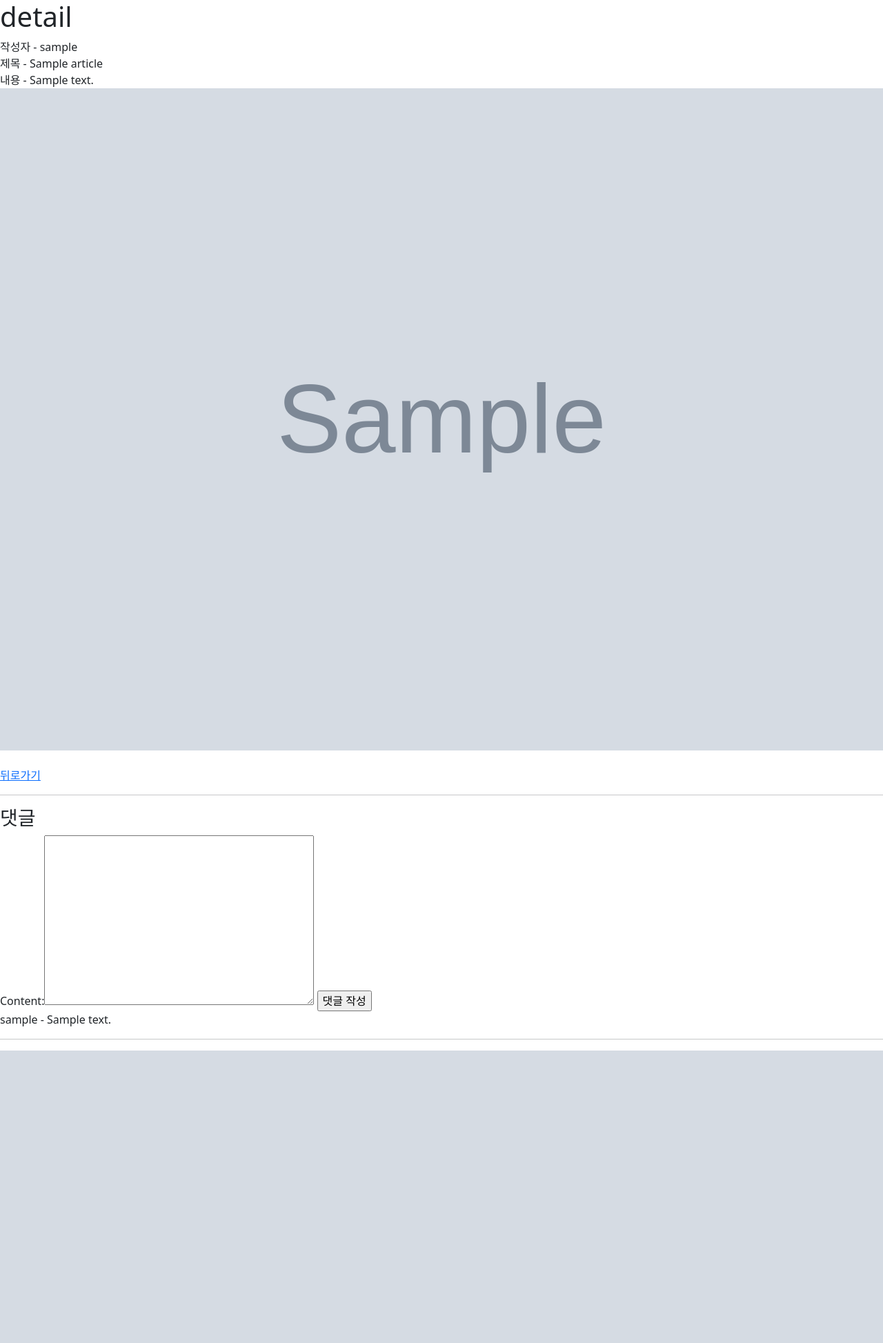
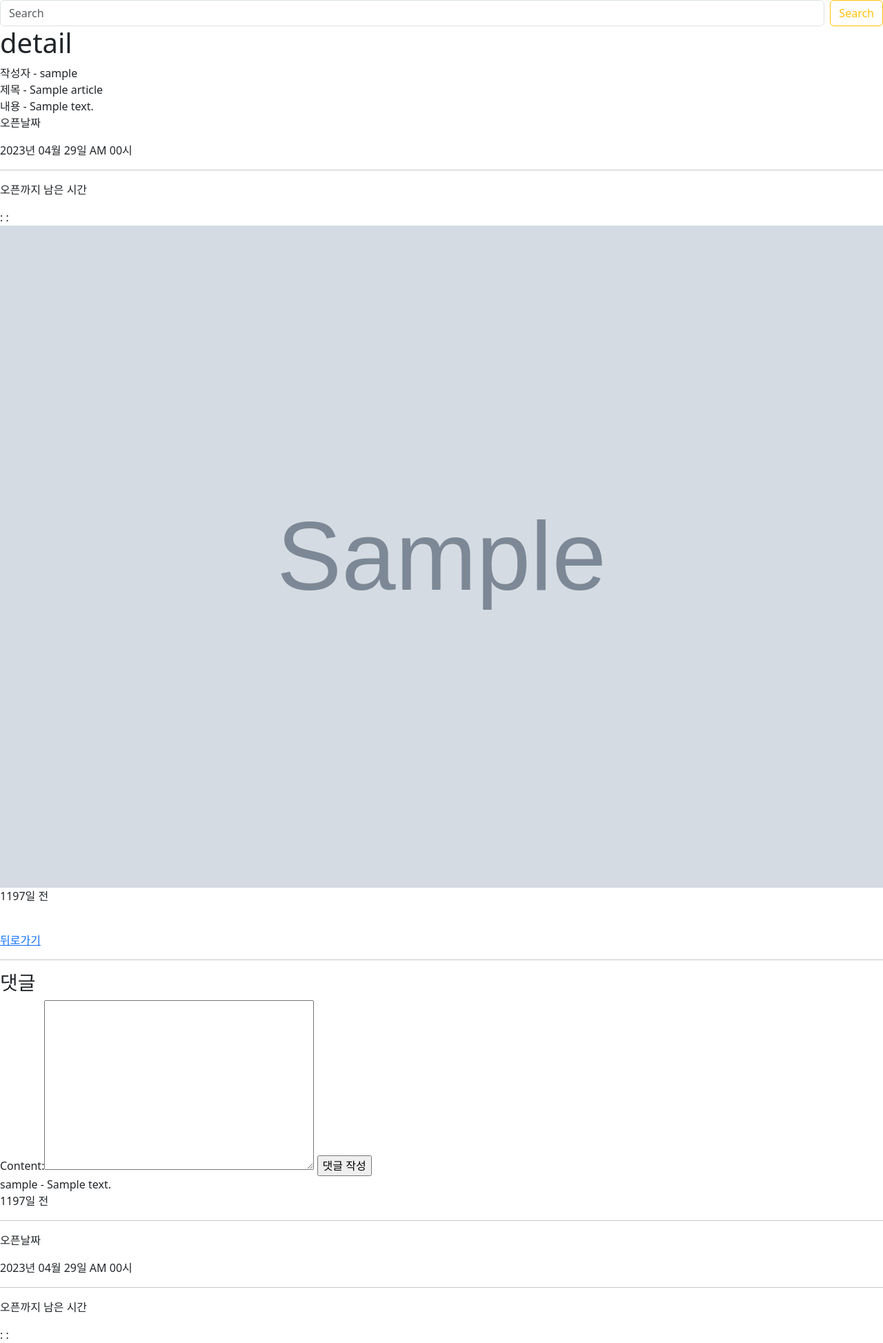
Before and after one commit to rabBit64/Todays-taste, a Django app: page /articles/1/ in a window 1280 px wide. Shown: the whole page at 69% size. Before the commit the page ends 1523 px from the top, so only its background shows below. Run offline with Django 3.2, Linux system fonts and the light colour scheme; tables that the repository leaves empty hold one stand-in row (values such as "Sample post"); grey boxes marked "Sample" are stand-in pictures.

Commit message:
index/timer

```diff
--- a/TodaysTaste/settings.py
+++ b/TodaysTaste/settings.py
@@ -106,7 +106,7 @@ AUTH_PASSWORD_VALIDATORS = [
 # Internationalization
 # https://docs.djangoproject.com/en/3.2/topics/i18n/
 
-LANGUAGE_CODE = 'ko-lr'
+LANGUAGE_CODE = 'ko-kr'
 
 TIME_ZONE = 'Asia/Seoul'
 
--- a/articles/forms.py
+++ b/articles/forms.py
@@ -5,7 +5,7 @@ from .models import Article,Comment
 class ArticleForm(forms.ModelForm):
     class Meta:
         model = Article
-        fields = ('title','content','image')
+        fields = ('title','content','image',)
 
     # title = forms.CharField(
     #     label='제목',
--- a/articles/models.py
+++ b/articles/models.py
@@ -2,6 +2,8 @@ from django.db import models
 from django.conf import settings
 from imagekit.models import ProcessedImageField
 from imagekit.processors import ResizeToFill
+from django.utils import timezone
+
 # Create your models here.
 
 
@@ -16,6 +18,25 @@ class Article(models.Model):
                                 processors=[ResizeToFill(260, 300)],
                                 format='JPEG',
                                 options={'quality': 90})
+    # deadline = models.DateTimeField(auto_now=True)
+    # 시간 설정
+    def time_since_created(self):
+        time_difference = timezone.now() - self.created_at
+        days = time_difference.days
+        hours, remainder = divmod(time_difference.seconds, 3600)
+        minutes = remainder // 60
+        if days >= 1:
+            return '{}일 전'.format(days)
+        elif hours >= 1:
+            return '{}시간 전'.format(hours)
+        elif minutes >= 1:
+            return " {}분 전".format(minutes)
+        else:
+            return '방금 전'
+
+
+
+
 
 
 
@@ -24,3 +45,16 @@ class Comment(models.Model):
     review = models.ForeignKey(Article, on_delete=models.CASCADE)
     content = models.TextField()
     created_at = models.DateTimeField(auto_now_add=True)
+    def time_since_created(self):
+        time_difference = timezone.now() - self.created_at
+        days = time_difference.days
+        hours, remainder = divmod(time_difference.seconds, 3600)
+        minutes = remainder // 60
+        if days >= 1:
+            return '{}일'.format(days)
+        elif hours >= 1:
+            return '{}시간'.format(hours)
+        elif minutes >= 1:
+            return " {}분".format(minutes)
+        else:
+            return '방금 '
--- a/articles/templates/articles/detail.html
+++ b/articles/templates/articles/detail.html
@@ -1,18 +1,44 @@
 {% extends 'base.html' %}
 
 {% block content %}
+{% load static %}
 <h1>detail</h1>
 
+{% comment %} 게시글 내용 부분 {% endcomment %}
 <div>작성자 - {{ article.user }}</div>
 <div>제목 - {{ article.title }}</div>
 <div>내용 - {{ article.content }}</div>
+{% block timer %}
+<div class="sec7-text-box">
+  <p>오픈날짜</p>
+  <p class="runTimeCon">2023년 04월 29일 AM 00시</p>
+  <hr/>
+  <p class="time-title">오픈까지 남은 시간</p>
+  <div class="time">
+    <span id="d-day-hour"></span>
+    <span class="col">:</span>
+    <span id="d-day-min"></span>
+    <span class="col">:</span>
+    <span id="d-day-sec"></span>
+  </div>
+</div>
+{% endblock timer %}
+
 <div>
-  {% comment %} {% if article.image %} {% endcomment %}
+  {% if article.image %}
   <img src="{{ article.image.url }}" alt="image" style="width: 100%">
+  {% else %}
+  <img src="{% static 'No_img.webp' %}" alt="image" style="width: 100%">
+  {% endif %}
 </div>
+
+<p>{{ article.time_since_created }}</p>
 
 <br>
 
+
+
+{% comment %} 만약 현재 요청 유저와 글쓴이가 같다면 수정, 삭제 가능 {% endcomment %}
 {% if request.user == article.user %}
 <a href="{% url 'articles:update' article.pk %}" method='POST'>수정</a>
 <form action="{% url 'articles:delete' article.pk %}" method='POST'>
@@ -21,17 +47,11 @@
 </form>
 {% endif %}
 
-{% comment %} {% if post.image %}
-  <img src="{{ article.image.url }}" alt="image" style="width: 100%">
-{% else %}
-  <img style ='width:100%' src="{% static 'no-photo.png' %}" alt="no-img">
-{% endif %} {% endcomment %}
-
-
 <a href="{% url 'articles:index' %}">뒤로가기</a>
 
 <hr>
 
+{% comment %} 댓글 부분 {% endcomment %}
 <h3>댓글</h3>
 <div>
     <form action="{% url 'articles:create_comment' article.pk %}" method='POST'>
@@ -43,7 +63,8 @@
 
 <div>
     {% for comment in comments %}
-    {{ comment.user }} - {{ comment.content }}
+    <div>{{ comment.user }} - {{ comment.content }}</div>
+    <div>{{ comment.time_since_created }} 전</div>
     <hr>
     {% endfor %}
 </div>
--- a/articles/urls.py
+++ b/articles/urls.py
@@ -12,5 +12,6 @@ urlpatterns = [
     path('<int:article_pk>/create_comment/',views.create_comment,name='create_comment'),
     path('<int:article_pk>/comments/<int:comment_pk>/delete/', views.comment_delete, name='comment_delete'),
     path('<int:article_pk>/likes/', views.likes, name='likes'),
+    path('search/', views.search, name='search'),
 
 ]
--- a/articles/views.py
+++ b/articles/views.py
@@ -2,6 +2,8 @@ from django.shortcuts import render, redirect
 from .models import Article, Comment
 from .forms import ArticleForm , CommentForm
 from django.contrib.auth.decorators import login_required
+from django.db.models import Q
+
 # Create your views here.
 
 
@@ -114,6 +116,7 @@ def comment_delete(request, article_pk, comment_pk):
 
 
 
+@login_required
 def likes(request, article_pk):
     article = Article.objects.get(pk=article_pk)
 
@@ -122,3 +125,22 @@ def likes(request, article_pk):
     else:
         article.like_users.add(request.user)
     return redirect('articles:index')
+
+
+
+
+
+def search(request):
+    query = request.GET.get('q', '')
+    if query:
+        search = Article.objects.filter(
+            Q(title__icontains=query)|
+            Q(user__username__exact=query)
+        )
+    else:
+        search = Article.objects.all()[::-1]
+    context = {
+        'articles' : search
+    }
+    print()
+    return render(request, 'articles/index.html', context)
--- a/templates/base.html
+++ b/templates/base.html
@@ -12,10 +12,103 @@
 
 </head>
 <body>
+
+    {% comment %} 검색창 {% endcomment %}
+    <nav>
+        <form class="d-flex" action='{% url 'articles:search' %}' role="search">
+            <input class="form-control me-2" type="search" placeholder="Search" aria-label="Search" name='q'>
+            <button class="btn btn-outline-warning" type="submit">Search</button>
+          </form>
+    </nav>
+
+
     {% block content %}
+    {% endblock content %}
 
-    {% endblock content %}
+    {% block timer %}
+
+    {% endblock timer %}
+
+      <script src="https://ajax.googleapis.com/ajax/libs/jquery/3.6.0/jquery.min.js"></script>
+      {% comment %}
+      <script>
+        function remaindTime() {
+          var now = new Date(); //현재시간을 구한다.
+          var open = new Date(2023, 03, 29, 00, 00, 00);
+          var nt = now.getTime(); // 현재의 시간만 가져온다
+          var ot = open.getTime(); // 오픈시간만 가져온다
+          if (nt < ot) {
+            //현재시간이 오픈시간보다 이르면 오픈시간까지의 남은 시간을 구한다.
+            var sec = parseInt((ot - nt) / 1000);
+            var hour = parseInt(sec /3600);
+            sec = sec % 3600;
+            var min = parseInt(sec / 60);
+            sec = sec % 60;
+            if (hour < 10) {
+              hour = "0" + hour;
+            }
+            if (min < 10) {
+              min = "0" + min;
+            }
+            if (sec < 10) {
+              sec = "0" + sec;
+            }
+            $("#d-day-hour-" + id).html(hour);
+            $("#d-day-min-" + id).html(min);
+            $("#d-day-sec-" + id).html(sec);
+          } else{ //현재시간이 종료시간보다 크면
+            $("#d-day-hour-{{ pk }}").html('00');
+            $("#d-day-min-{{ pk }}").html('00');
+            $("#d-day-sec-{{ pk }}").html('00');
+          }
+        }
+        setInterval(remaindTime, 1000); //1초마다 검사를 해주면 실시간으로 시간을 알 수 있다. {% endcomment %}
+
+
+        <script>
+        CountDownTimer('01/01/2024', 'countdown'); // 2017년 1월 1일까지
+        CountDownTimer('01/01/2024 00:00 AM', 'newcountdown'); // 2018년 1월 1일까지, 시간을 표시하려면 01:00 AM과 같은 형식을 사용합니다.
+
+        function CountDownTimer(dt, id)
+        {
+        var end = new Date(dt);
+
+        var _second = 1000;
+        var _minute = _second * 60;
+        var _hour = _minute * 60;
+        var _day = _hour * 24;
+        var timer;
+
+        function showRemaining() {
+        var now = new Date();
+        var distance = end - now;
+        if (distance < 0) {
+
+        clearInterval(timer);
+        document.getElementById(id).innerHTML = 'EXPIRED!';
+
+        return;
+        }
+        var days = Math.floor(distance / _day);
+        var hours = Math.floor((distance % _day) / _hour);
+        var minutes = Math.floor((distance % _hour) / _minute);
+        var seconds = Math.floor((distance % _minute) / _second);
+
+        document.getElementById(id).innerHTML = days + '일 ';
+        document.getElementById(id).innerHTML += hours + '시간 ';
+        document.getElementById(id).innerHTML += minutes + '분 ';
+        document.getElementById(id).innerHTML += seconds + '초';
+        }
+
+        timer = setInterval(showRemaining, 1000);
+        }
+
+
+
+      </script>
+
 
     <script src="https://cdn.jsdelivr.net/npm/bootstrap@5.3.0-alpha3/dist/js/bootstrap.bundle.min.js" integrity="sha384-ENjdO4Dr2bkBIFxQpeoTz1HIcje39Wm4jDKdf19U8gI4ddQ3GYNS7NTKfAdVQSZe" crossorigin="anonymous"></script>
 </body>
+
 </html>
```
Also changed, not shown: articles/templates/articles/index.html (+24 -1 lines), static/No_img.webp (added).
